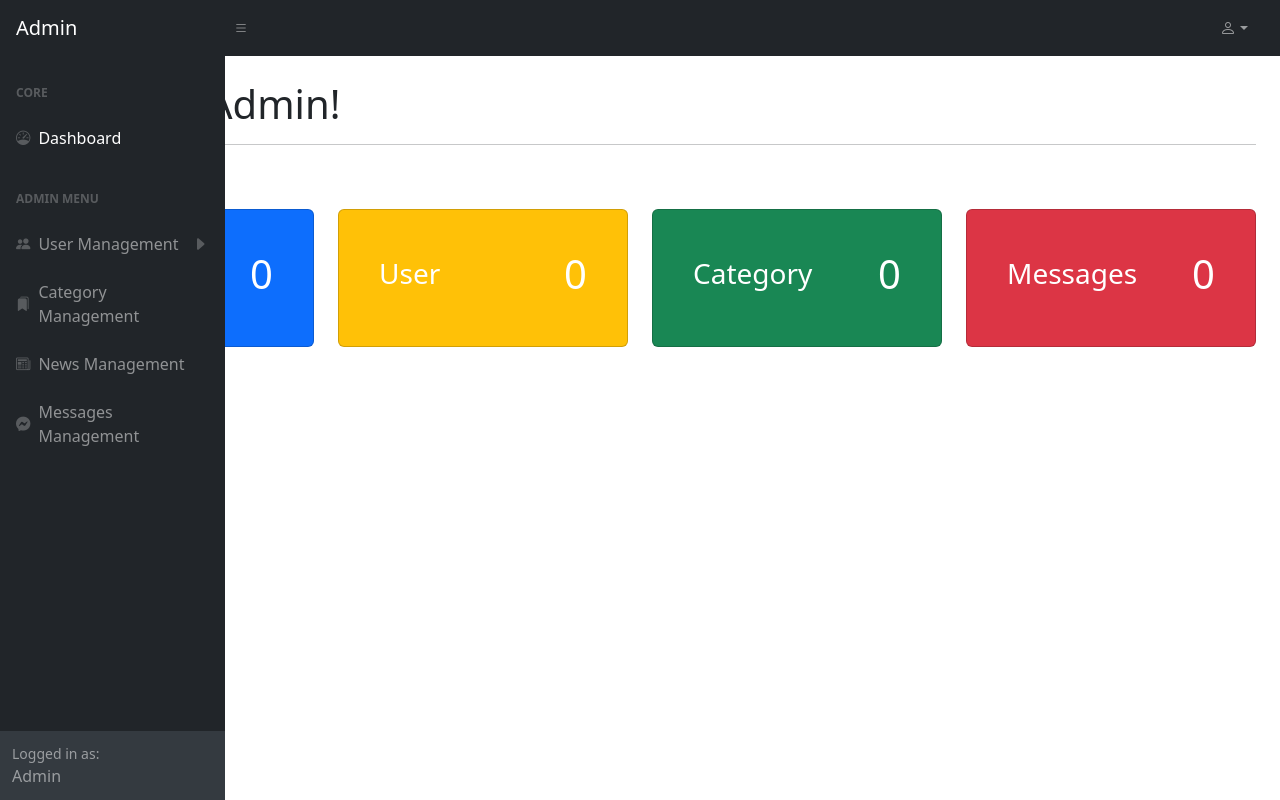
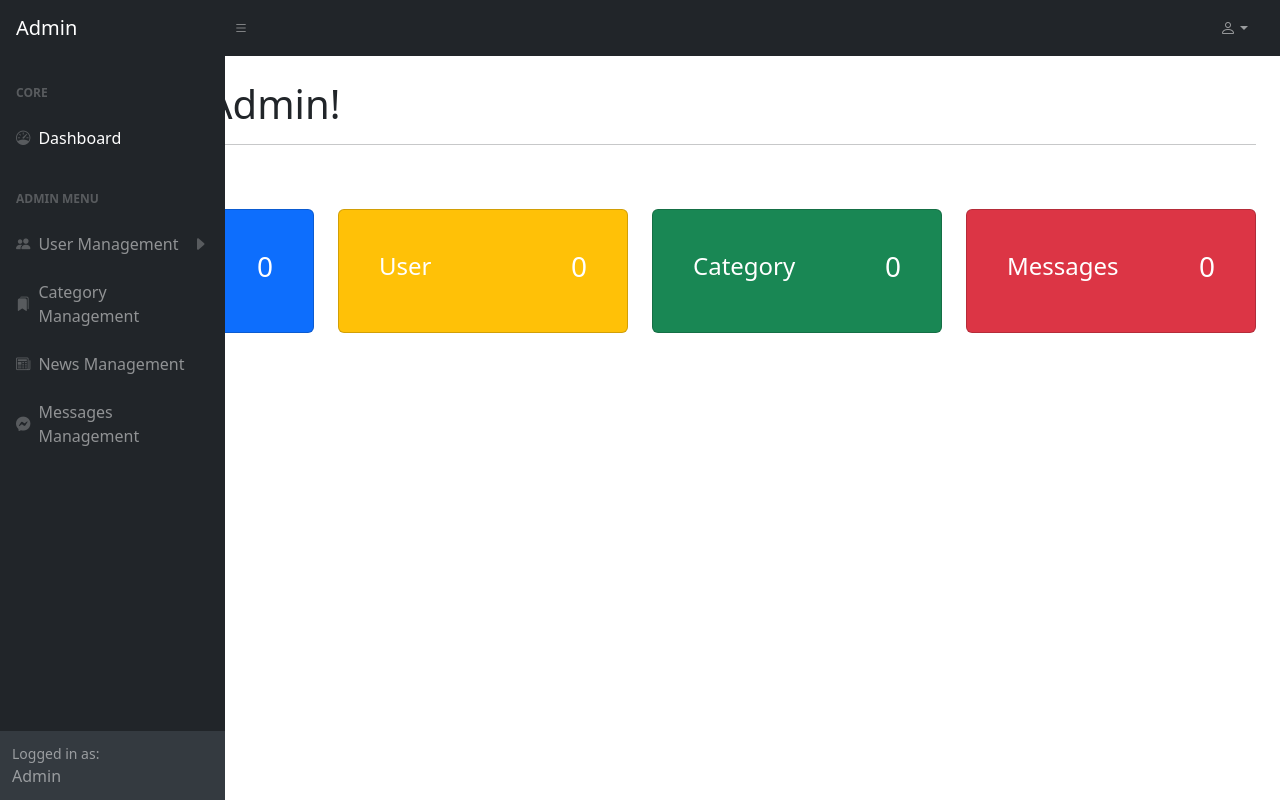
Before and after one commit to f3-bagus/19-1-portal-berita, a Vue app in the folder frontend/: page /admin in a window 1280 px wide. Built offline with nearby package versions, Linux system fonts and the light colour scheme; no server answers; sample sign-in values are in the browser's storage.

Commit message:
feat(admin): fixing layout admin

```diff
--- a/frontend/src/views/admin/Admin.vue
+++ b/frontend/src/views/admin/Admin.vue
@@ -12,32 +12,32 @@
                         <div class="col-xl-3 col-md-6">
                             <div class="card bg-primary text-white mb-4">
                                 <div class="card-body d-flex justify-content-between align-items-center">
-                                    <h3> News</h3>
-                                    <h1 class="jumlah">{{ newsCount }}</h1>
+                                    <h4> News</h4>
+                                    <h3 class="jumlah">{{ newsCount }}</h3>
                                 </div>
                             </div>
                         </div>
                         <div class="col-xl-3 col-md-6">
                             <div class="card bg-warning text-white mb-4">
                                 <div class="card-body d-flex justify-content-between align-items-center">
-                                    <h3>User</h3>
-                                    <h1 class="jumlah">{{ userCount }}</h1>
+                                    <h4>User</h4>
+                                    <h3 class="jumlah">{{ userCount }}</h3>
                                 </div>
                             </div>
                         </div>
                         <div class="col-xl-3 col-md-6">
                             <div class="card bg-success text-white mb-4">
                                 <div class="card-body d-flex justify-content-between align-items-center">
-                                    <h3>Category</h3>
-                                    <h1 class="jumlah">{{ categoryCount }}</h1>
+                                    <h4>Category</h4>
+                                    <h3 class="jumlah">{{ categoryCount }}</h3>
                                 </div>
                             </div>
                         </div>
                         <div class="col-xl-3 col-md-6">
                             <div class="card bg-danger text-white mb-4">
                                 <div class="card-body d-flex justify-content-between align-items-center">
-                                    <h3>Messages</h3>
-                                    <h1 class="jumlah">{{ messageCount }}</h1>
+                                    <h4>Messages</h4>
+                                    <h3 class="jumlah">{{ messageCount }}</h3>
                                 </div>
                             </div>
                         </div>
```
